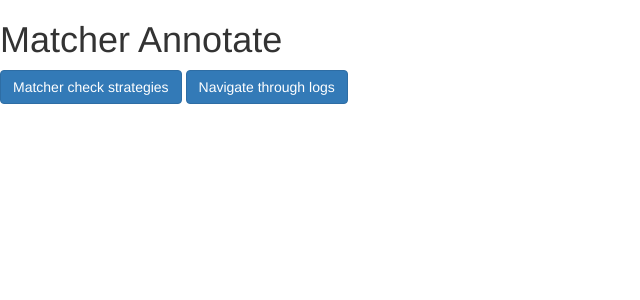
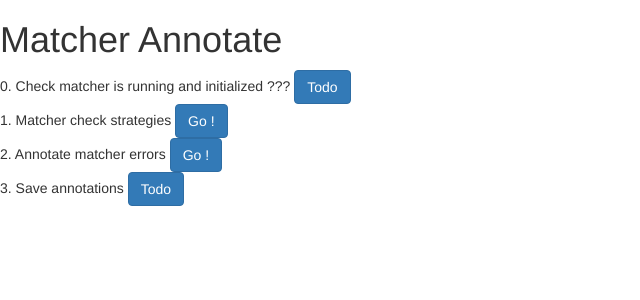
Before and after one commit to dataesr/matcher-annotate, a Flask app: page / in a window 1280 px wide. Shown: the top 300 px of the page, without its empty margins (0-640 px from the left). Run offline with Flask 2, Linux system fonts and the light colour scheme; some libraries are stand-ins or nearby versions.

Commit message:
feat(logs): Rename default logs file and rename endpoint from "navigate" to "annotate"

```diff
--- a/project/config.py
+++ b/project/config.py
@@ -1,5 +1,5 @@
 import os
 
 DATA_URL = os.getenv('DATA_URL')
-LOG_FILE_PATH = os.getenv('LOG_FILE_PATH', 'data/logs-examples.jsonl')
+LOG_FILE_PATH = os.getenv('LOG_FILE_PATH', 'data/logs.jsonl')
 MATCHER_URL = os.getenv('MATCHER_URL', 'http://localhost:5004')
--- a/project/static/home.js
+++ b/project/static/home.js
@@ -13,4 +13,7 @@ $(document).ready(() => {
             $('.results').html(html);
         });
     });
+    $('.actions .save').click(() => {
+        console.log('To Be Done');
+    });
 });
--- a/project/templates/home.html
+++ b/project/templates/home.html
@@ -10,12 +10,38 @@
 {% block content %}
   <h1>Matcher Annotate</h1>
   <div class="actions">
+    <div>
+      <span>
+        0. Check matcher is running and initialized ???
+      </span>
+      <button class="btn btn-primary">
+        Todo
+      </button>
+    </div>
+    <div>
+      <span>
+        1. Matcher check strategies
+      </span>
       <button class="btn btn-primary check">
-          Matcher check strategies
+        Go !
       </button>
-      <a class="btn btn-primary navigate" href="./navigate">
-          Navigate through logs
+    </div>
+    <div>
+      <span>
+        2. Annotate matcher errors
+      </span>
+      <a class="btn btn-primary" href="./annotate">
+          Go !
       </a>
+    </div>
+    <div>
+      <span>
+        3. Save annotations
+      </span>
+      <button class="btn btn-primary save">
+        Todo
+      </button>
+    </div>
   </div>
   <div class="results"></div>
 {% endblock %}
--- a/project/views.py
+++ b/project/views.py
@@ -3,7 +3,7 @@ import json
 import pandas as pd
 import requests
 
-from flask import render_template, request
+from flask import jsonify, render_template, request
 from . import app
 from .config import DATA_URL, LOG_FILE_PATH, MATCHER_URL
 
@@ -47,9 +47,9 @@ def home():
     return render_template('home.html')
 
 
-@app.route('/navigate')
+@app.route('/annotate')
 def navigate():
-    return render_template('navigate.html')
+    return render_template('annotate.html')
 
 
 @app.route('/logs')
@@ -117,7 +117,7 @@ def check():
     df['matched'] = None
     df['strategy'] = None
     df['is_matched'] = 'empty'
-    df = df[:50]
+    # df = df[:50]
     for index, row in df.iterrows():
         query = row.label
         expected = row.expected
@@ -173,4 +173,6 @@ def check():
         for log in logs:
             json.dump(log, file)
             file.write('\n')
-    return results
+    with open('data/results.json', 'w') as file:
+        json.dump(results, file)
+    return jsonify({'status': 'success'})
```
Also changed, not shown: project/static/annotate.js (renamed from project/static/navigate.js, +16 -11 lines), project/templates/annotate.html (renamed from project/templates/navigate.html, +30 -15 lines), README.md, project/static/annotate.css (renamed from project/static/navigate.css), 2 other files.
